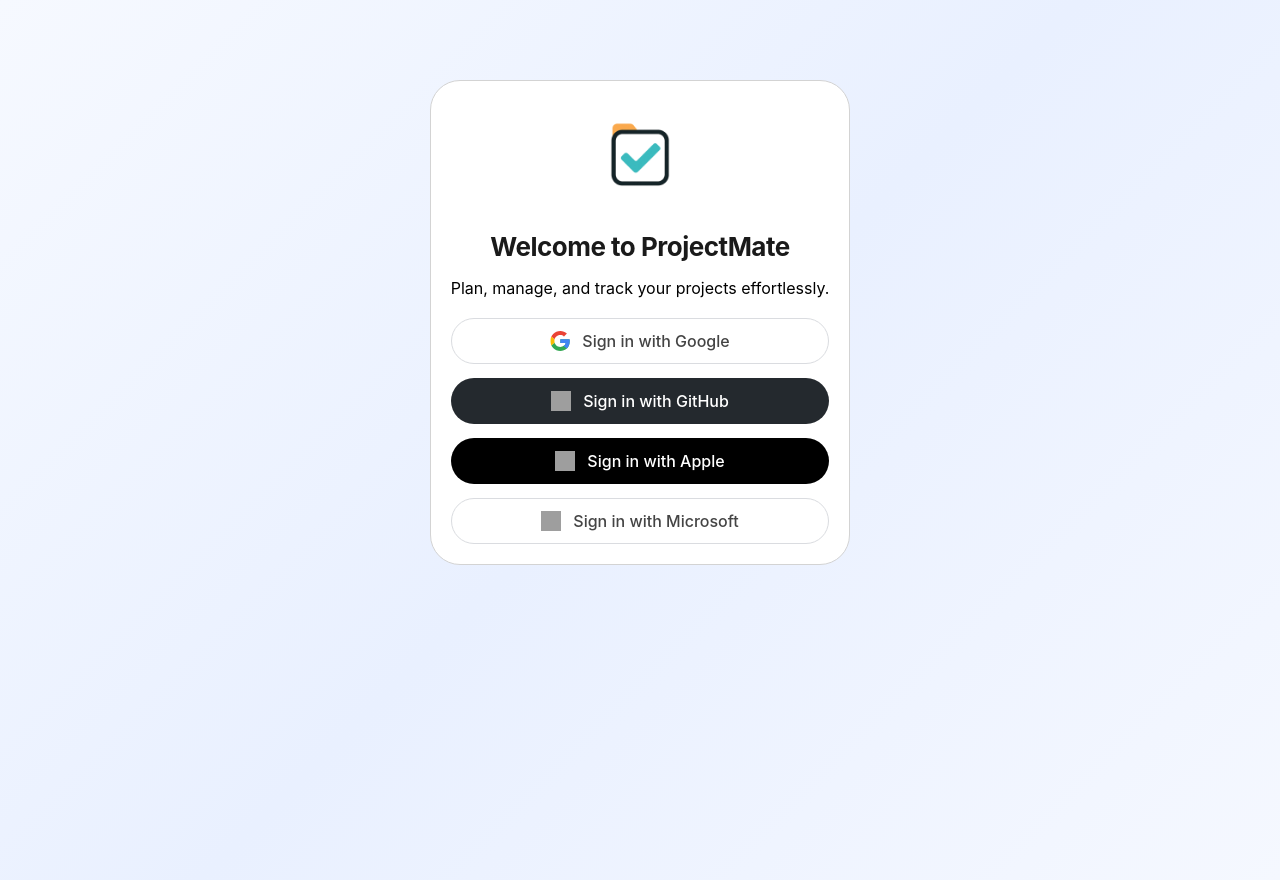
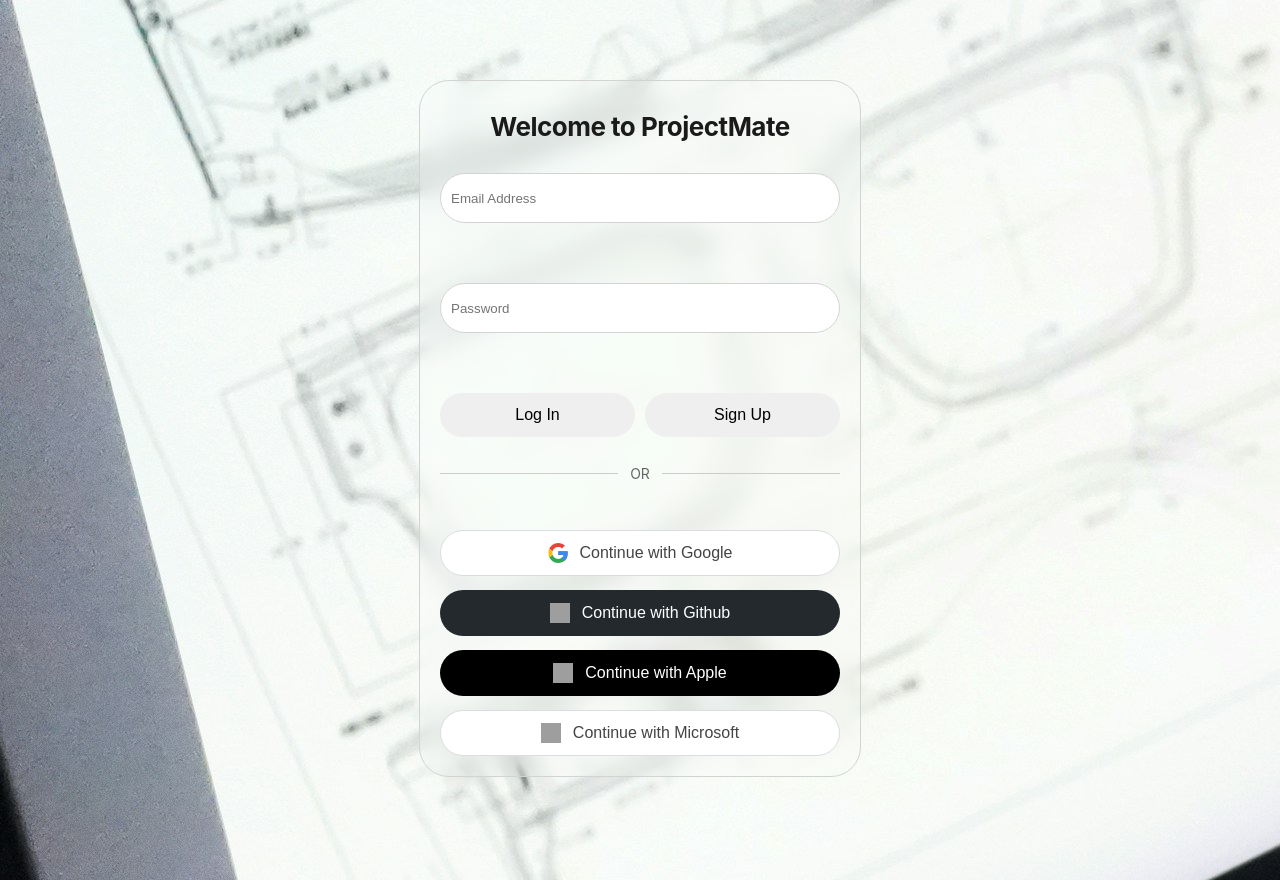
Before and after one commit to JonathanVeys/ProjectMate, a Python web app: template src/templates/login.html in a window 1280 px wide. Run offline with Jinja, Linux system fonts and the light colour scheme; the template is opened without the code that fills it, so the values that code supplies are empty; some libraries are stand-ins or nearby versions; grey boxes are pictures that could not be loaded.

Commit message:
set up email/password login for supabase and updated login UI to be more modern

```diff
--- a/src/backend/api/model_inference.py
+++ b/src/backend/api/model_inference.py
@@ -104,7 +104,7 @@ def build_summary_prompt(project_spec: str, deadline:str|None=None) -> str:
         {{
             "task" (str): Title of task,
             "description" (str): A description detailing what exactly must be done for this task. 2-3 Sentences long,
-            "duration" (str): The time in hours that it should take to complete the task,
+            "duration" (int): The time in hours that it should take to complete the task, only as a interger or float, no characters,
             "due_date" (iso): The date that the user should complete this task to stay on track
         }}
     ],
--- a/src/static/css/main.css
+++ b/src/static/css/main.css
@@ -1,5 +1,5 @@
 @import "./components_css/dropdown.css";
-@import "./components_css/modal_css";
+@import "./components_css/modal.css";
 @import "./components_css/button.css";
 @import "./components_css/navbar.css";
 @import "./components_css/footer.css";
--- a/src/static/css/templates_css/login.css
+++ b/src/static/css/templates_css/login.css
@@ -18,6 +18,7 @@ body {
   );
 
   font-family: Inter, Arial, sans-serif;
+  background-image: url("/static/img/login_background.jpg");
 }
 
 
@@ -51,6 +52,7 @@ GOOGLE BUTTON
   align-items: center;
   justify-content: center;
   gap: 12px;
+  flex: 1;
 
   padding: 12px 20px;
   border-radius: 30px;
@@ -141,11 +143,18 @@ LOGIN CARD
 
 
 .login-card {
-    background-color: white;
+    background: rgba(255, 255, 255, 0.1);
+    backdrop-filter: blur(12px);
+    -webkit-backdrop-filter: blur(12px); /* Safari */
+
     padding: 20px;
+    gap: 10px;
     border-radius: 30px;
     border: 1px solid lightgray;
     text-align: center;
+    min-width: 400px;
+    display: flex;
+    flex-direction: column;
 }
 
 h1 {
@@ -156,3 +165,39 @@ h1 {
   letter-spacing: -0.5px;
   color: #1a1a1a;
 }
+
+
+
+.text-input {
+    border: 1px solid lightgray;
+    border-radius: 30px;
+    width: 100%;
+    height: 50px;
+    padding-left: 10px;
+    box-sizing: border-box
+}
+
+
+
+
+
+
+.divider {
+  display: flex;
+  align-items: center;
+  text-align: center;
+  margin: 18px 0 18px 0;
+}
+
+.divider::before,
+.divider::after {
+  content: "";
+  flex: 1;
+  border-bottom: 1px solid #ccc;
+}
+
+.divider span {
+  padding: 0 12px;
+  color: #666;
+  font-size: 14px;
+}
--- a/src/static/css/templates_css/project.css
+++ b/src/static/css/templates_css/project.css
@@ -1,3 +1,5 @@
+@import "../main.css";
+
 /* ======================================================
    VARIABLES
 ====================================================== */
@@ -77,7 +79,7 @@ nav a {
 /* ======================================================
    DROPDOWN
 ====================================================== */
-.user-menu {
+/* .user-menu {
     position: relative;
     cursor: pointer;
 }
@@ -121,7 +123,7 @@ nav a {
 
 .logout {
     color: #ff4d4d;
-}
+} */
 
 /* ======================================================
    SIDEBAR
--- /dev/null
+++ b/src/static/js/login.js
@@ -0,0 +1,113 @@
+function redirectUrl() {
+  return window.location.origin + "/pages/landing";
+}
+
+// Google login handler
+async function signInWithGoogle() {
+  return supabaseClient.auth.signInWithOAuth({
+    provider: "google",
+    options: { redirectTo: redirectUrl() }
+  });
+}
+
+// Github login handler
+async function signInWithGithub() {
+  return supabaseClient.auth.signInWithOAuth({
+    provider: "github",
+    options: { redirectTo: redirectUrl() }
+  });
+}
+
+async function signUpNewUser() {
+  const email = document.getElementById("signup-email-address").value;
+  const password = document.getElementById("signup-password").value;
+  const username = document.getElementById("signin-name").value;
+
+  const { data, error } = await supabaseClient.auth.signUp({
+    email: email,
+    password: password,
+    options: {
+      emailRedirectTo: 'http://127.0.0.1:8000/pages/landing',
+      data: {
+            full_name: username
+        }
+    },
+  })
+
+  if (error) {
+      alert(error.message);
+  } else {
+      alert("Check your email to confirm your account!");
+      show_login();
+  }
+}
+
+async function signInWithEmail() {
+  const email = document.getElementById("signin-email-address").value;
+  const password = document.getElementById("signin-password").value;
+
+  const { data, error } = await supabaseClient.auth.signInWithPassword({
+        email: email,
+        password: password,
+    });
+
+    if (error) {
+        alert(error.message);
+    } else {
+        window.location.href = redirectUrl();
+    }
+}
+
+
+// Attach event listeners once DOM loads
+document.addEventListener("DOMContentLoaded", () => {
+  const googleBtn = document.getElementById("google-login");
+  const githubBtn = document.getElementById("github-login");
+  const signupBtn = document.getElementById("sign-up-btn");
+  const signinBtn = document.getElementById("sign-in-btn");
+
+  if (googleBtn) googleBtn.addEventListener("click", signInWithGoogle);
+  if (githubBtn) githubBtn.addEventListener("click", signInWithGithub);
+  if (signupBtn) signupBtn.addEventListener("click", signUpNewUser);
+  if (signinBtn) signinBtn.addEventListener("click", signInWithEmail);
+});
+
+
+
+
+
+
+// Function to hide the login div and show the sign up div
+async function show_signup(){
+    const logInDiv = document.getElementById("login-div");
+    const SignUpDiv = document.getElementById("sign-up-div");
+    const signupForm = document.getElementById("signup-form");
+
+    signupForm.reset()
+    logInDiv.style.display = "none";
+    SignUpDiv.style.display = "flex";
+}
+
+// Function to hide the signup div and show the login div
+async function show_login(){
+    const logInDiv = document.getElementById("login-div");
+    const SignUpDiv = document.getElementById("sign-up-div");
+
+    logInDiv.style.display = "flex";
+    SignUpDiv.style.display = "none";
+
+
+}
+
+// Event listeners to listen for when either the signup of back buttons are pressed to hide or show the divs
+document.addEventListener("DOMContentLoaded", () => {
+    const signUpBtn = document.getElementById("show-sign-up-btn");
+
+    signUpBtn.addEventListener("click", show_signup);
+});
+
+document.addEventListener("DOMContentLoaded", () => {
+    const signUpBtn = document.getElementById("signup-back-btn");
+
+    signUpBtn.addEventListener("click", show_login);
+});
--- a/src/static/js/utils.js
+++ b/src/static/js/utils.js
@@ -1,3 +1,10 @@
+// Supabase client - shared across all pages
+const SUPABASE_URL = "https://bagwatovrhptoojzjfhz.supabase.co";
+const SUPABASE_ANON_KEY = "eyJhbGciOiJIUzI1NiIsInR5cCI6IkpXVCJ9.eyJpc3MiOiJzdXBhYmFzZSIsInJlZiI6ImJhZ3dhdG92cmhwdG9vanpqZmh6Iiwicm9sZSI6ImFub24iLCJpYXQiOjE3NjM0NTI2MTIsImV4cCI6MjA3OTAyODYxMn0.Qh1tSXVlrnEBWoE8ZGGkWPY1ygUpPTtGdC4z4ZKwCSc";
+const supabaseClient = window.supabase.createClient(SUPABASE_URL, SUPABASE_ANON_KEY);
+
+
+
 // Function to handle menu bar
 function toggleUserMenu() {
     const menu = document.getElementById("userDropdown");
@@ -9,7 +16,7 @@ document.addEventListener("click", function(event) {
     const menu = document.querySelector(".user-menu");
     const dropdown = document.getElementById("userDropdown");
 
-    console.log("Test")
+    if (!menu || !dropdown) return;
 
     if (!menu.contains(event.target)) {
         dropdown.classList.remove("open");
--- a/src/templates/login.html
+++ b/src/templates/login.html
@@ -3,35 +3,62 @@
 <head>
   <meta charset="UTF-8">
   <title>ProjectMate</title>
-  <link rel="stylesheet" href="{{ url_for('static', path='css/login.css') }}">
+  <link rel="stylesheet" href="{{ url_for('static', path='css/templates_css/login.css') }}">
   <link rel="icon" type="image/x-icon" href="{{ url_for('static', path='img/favicon.ico') }}">
 </head>
 <body>
-  <div class="login-card">
-    <img src="{{ url_for('static', path='img/project_mate_logo.png') }}" alt="ProjectMate Logo" class="logo">
-    <h1>Welcome to ProjectMate</h1>
-    <p>Plan, manage, and track your projects effortlessly.</p>
-    <!-- <a href="/login">Login with Google</a> -->
+    <div class="login-card" id="login-div">
+            <h1 style="padding-bottom: 15px;">Welcome to ProjectMate</h1>
 
-    <div class="auth-buttons">
-      <a href="/login/google" class="auth-btn google">
-        <img src="/static/img/google_logo.svg">
-        Sign in with Google
-      </a>
-      <a href="/login/github" class="auth-btn github">
-        <img src="/static/img/github_logo.svg">
-        Sign in with GitHub
-      </a>
-      <a href="/login/apple" class="auth-btn apple">
-        <img src="/static/img/apple_logo.svg">
-        Sign in with Apple
-      </a>
-      <a href="/login/microsoft" class="auth-btn microsoft">
-        <img src="/static/img/microsoft_logo.svg">
-        Sign in with Microsoft
-      </a>
+            <input type="text" placeholder="Email Address" id="signin-email-address" class="text-input"><br><br>
+            <input type="password" placeholder="Password" id="signin-password" class="text-input"><br><br>
+            <div style="display: flex; flex-direction: row; gap: 10px;">
+                <button type="auth-btn" class="auth-btn" id="sign-in-btn">Log In</button>
+                <button type="auth-btn" class="auth-btn" id="show-sign-up-btn">Sign Up</button>
+            </div>
+
+            <div class="divider">
+                <span>OR</span>
+            </div>
+
+            <div class="auth-buttons">
+                <button id="google-login" class="auth-btn google">
+                    <img src="{{ url_for('static', path='img/google_logo.svg') }}" alt="Google logo">
+                    Continue with Google
+                </button>
+                <button id="github-login" class="auth-btn github">
+                    <img src="{{ url_for('static', path='img/github_logo.svg') }}" alt="Github logo">
+                    Continue with Github
+                </button>
+                <button id="apple-login" class="auth-btn apple">
+                    <img src="{{ url_for('static', path='img/apple_logo.svg') }}" alt="Apple logo">
+                    Continue with Apple
+                </button>
+                <button id="microsoft-login" class="auth-btn microsoft">
+                    <img src="{{ url_for('static', path='img/microsoft_logo.svg') }}" alt="Microsoft logo">
+                    Continue with Microsoft
+                </button>
+            </div>
+        </div>
     </div>
 
-  </div>
+
+    <div class="login-card" id="sign-up-div" style="display: none; flex-direction: column; gap: 20px">
+        <div style="flex: 1">
+            <button  class="auth-btn" id="signup-back-btn" style="border-radius: 50px; width: 40px; height: 40px;">←</button>
+        </div>
+        <div style="flex: 10">
+            <form id="signup-form">
+                <input type="text" placeholder="Username" id="signin-name" class="text-input"><br><br>
+                <input type="email" placeholder="Email Address" id="signup-email-address" class="text-input"><br><br>
+                <input type="password" placeholder="Password" id="signup-password" class="text-input"><br><br>
+                <button type="button" class="auth-btn" id="sign-up-btn">Sign up</button>
+            </form>
+        </div>
+    </div>
+
+    <script src="https://cdn.jsdelivr.net/npm/@supabase/supabase-js@2"></script>
+    <script src="{{ url_for('static', path='js/utils.js') }}" defer></script>
+    <script src="{{ url_for('static', path='js/login.js') }}" defer></script>
 </body>
 </html>
--- a/src/templates/project_overview.html
+++ b/src/templates/project_overview.html
@@ -3,7 +3,7 @@
 <head>
     <meta charset="UTF-8">
     <title>ProjectMate - {{ title }}</title>
-    <link rel="stylesheet" href="{{ url_for('static', path='css/project.css') }}">
+    <link rel="stylesheet" href="{{ url_for('static', path='css/templates_css/project.css') }}">
     <link rel="icon" type="image/x-icon" href="{{ url_for('static', path='img/favicon.ico') }}">
 </head>
 <body>
@@ -27,6 +27,7 @@
                         <a href="/profile">Profile</a>
                         <a href="/settings">Settings</a>
                         <a href="/logout" class="logout">Logout</a>
+                        <a href="" class="deleteAccount" id="deleteAccount">Delete Account</a>
                     </div>
                 </li>
 
```
Also changed, not shown: src/backend/api/pages.py (+5 -18 lines), src/static/js/landing.js (+17 -0 lines), src/templates/landing.html (+7 -8 lines), src/static/img/favicon.ico (deleted), src/static/img/login_background.jpg (added), src/static/img/project_mate_logo.png (deleted), 1 other file.
